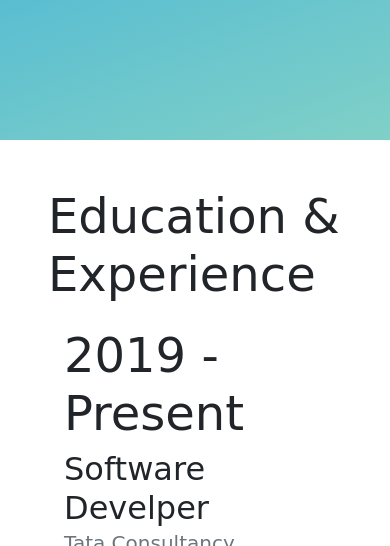
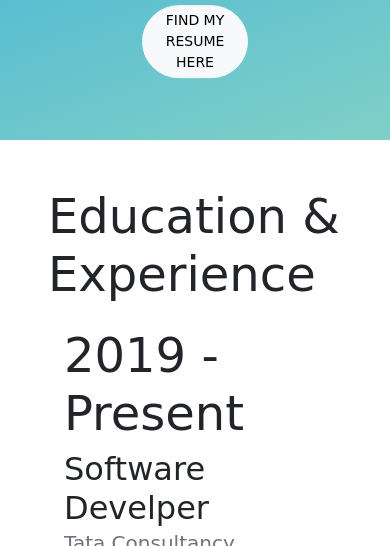
Before and after one commit to ap983983/Resume, a plain HTML site: page index.htm in a window 390 px wide. Shown: the part 660-1206 px from the top of the page. Drawn offline with nearby package versions, Linux system fonts and the light colour scheme; a web font is replaced by a local one.

Commit message:
add "find my resume" button on main secton for mobile

```diff
--- a/index.htm
+++ b/index.htm
@@ -37,6 +37,9 @@
          <div class="col-sm-4 wow animate__animated animate__bounceIn">
             <h1 class="fa-5x">Akash Prajapati</h1>
             <p class="fa-2x">Software Develper</p>
+         </div>
+         <div class="d-sm-none col-4 align-self-end wow animate__animated animate__shakeY">
+            <a href="Resume/AKASH PRAJAPATI.pdf" class="btn btn-lg btn-sm btn-light rounded-pill">FIND MY RESUME HERE</a>
          </div>
       </div>
    </div>
```
